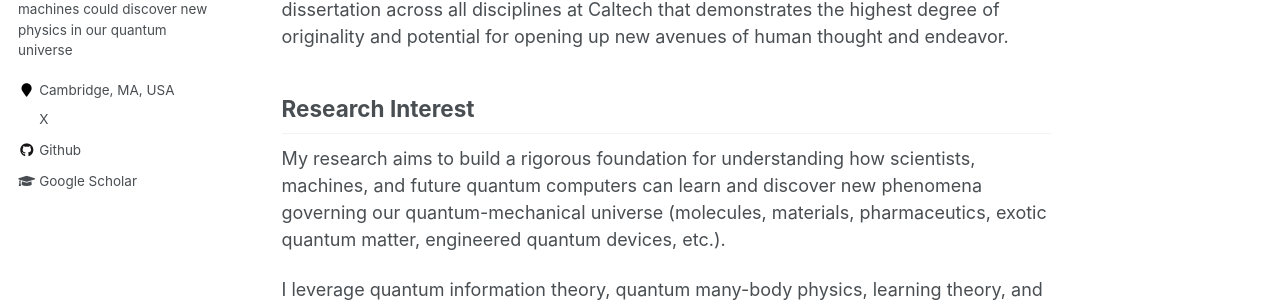
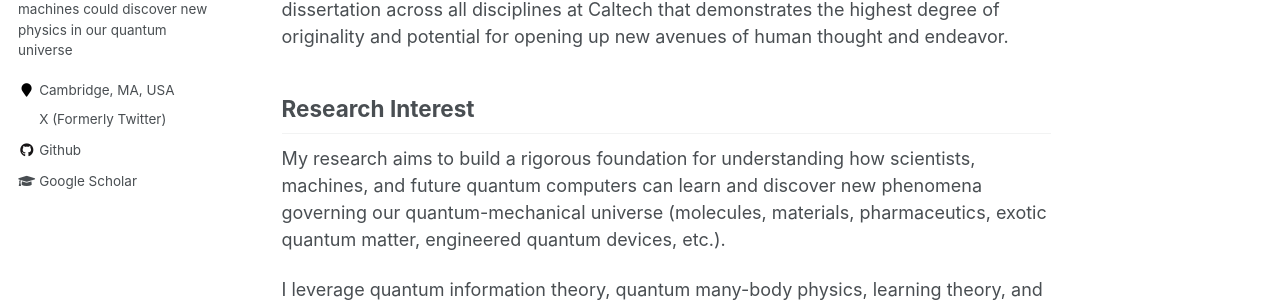
Before and after one commit to hsinyuan-huang/hsinyuan-huang.github.io, a Jekyll site: the page built from _pages/about.md, in a window 1280 px wide. Shown: the part 377-680 px from the top of the page. Built offline with Jekyll 4.4.1, drawn with Linux system fonts in a browser that asks for light colours; emoji names are drawn with the system emoji font; formulas are drawn with MathJax 3.

Commit message:
Update author profile

```diff
--- a/_includes/author-profile.html
+++ b/_includes/author-profile.html
@@ -41,7 +41,7 @@
         <li><a href="{{ author.researchgate }}"><i class="fab fa-fw fa-researchgate" aria-hidden="true"></i> ResearchGate</a></li>
       {% endif %}
       {% if author.twitter %}
-        <li><a href="https://x.com/{{ author.twitter }}"><i class="fab fa-fw fa-x-twitter-square" aria-hidden="true"></i> X</a></li>
+        <li><a href="https://x.com/{{ author.twitter }}"><i class="fab fa-fw fa-x-twitter-square" aria-hidden="true"></i> X (Formerly Twitter)</a></li>
       {% endif %}
       {% if author.facebook %}
         <li><a href="https://www.facebook.com/{{ author.facebook }}"><i class="fab fa-fw fa-facebook-square" aria-hidden="true"></i> Facebook</a></li>
```
